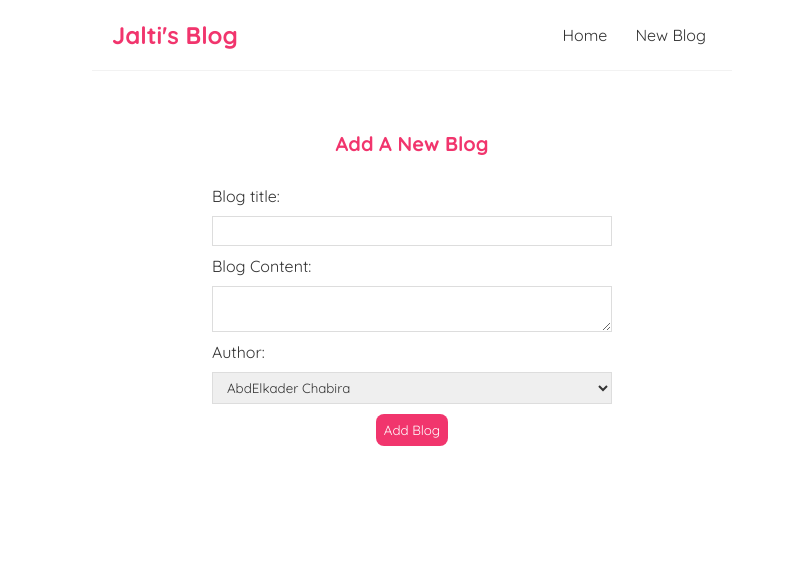
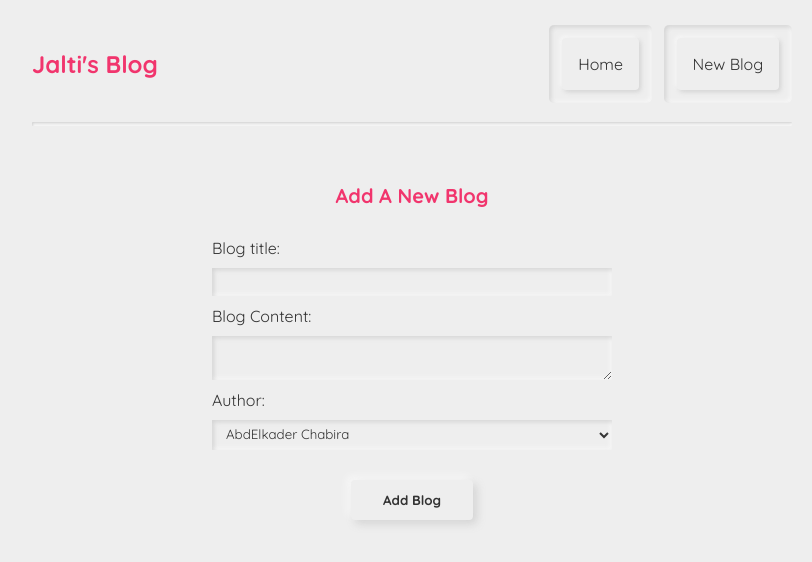
Before and after one commit to riadhmouamnia/react-blog, a React (Create React App) app: page /create in a window 1280 px wide. Shown: the top 562 px of the page, without its empty margins (228-1040 px from the left). Built offline with nearby package versions, Linux system fonts and the light colour scheme.

Commit message:
adding neumorphism style

```diff
--- a/src/Navbar.js
+++ b/src/Navbar.js
@@ -5,8 +5,8 @@ const Navbar = () => {
         <nav className="navbar">
             <h1>Jalti's Blog</h1>
             <div className="links">
-                <Link to="/">Home</Link>
-                <Link to="/create" className="create">New Blog</Link>
+                <div className="buttoncontainer" > <Link to="/">Home</Link> </div>
+                <div className="buttoncontainer" > <Link to="/create" className="create">New Blog</Link> </div>
             </div>
         </nav>
      );
--- a/src/index.css
+++ b/src/index.css
@@ -1,32 +1,84 @@
 @import url('https://fonts.googleapis.com/css2?family=Quicksand:wght@300;400;500;600;700&display=swap');
 
 /* base styles */
+:root {
+  --main-bg-color: #EEEEEE;
+  --dark: #8f8f8f44;
+  --light: #ffffff95;
+}
+
+
 * {
   margin: 0;
   font-family: "Quicksand";
   color: #333;
 }
+body {
+  min-height: 100vh;
+  display: flex;
+  justify-content: center;
+  align-items: center;
+  background-color: var(--main-bg-color);
+}
+#root{
+  flex-grow: 1;
+  display: flex;
+  justify-content: center;
+  align-items: center;
+}
+
+.App {
+  width: 100%;
+  max-width: 800px;
+  min-height: 100vh;
+  height: 100%;
+  border-radius: 5px;
+  /* you can uncomment this line if you want to add same effect to the APP container */
+  /* box-shadow:  4px 4px 10px var(--dark), -4px -4px 10px var(--light); */
+}
 .navbar {
   padding: 20px;
   display: flex;
   align-items: center;
-  max-width: 600px;
-  margin: 0 auto;
-  border-bottom: 1px solid #f2f2f2;
+  max-width: 100%;
+  margin: 5px auto;
+  position: relative;
+}
+
+.buttoncontainer{
+  display: inline-block;
+  padding: 1.8em 0.8em;
+  margin-left: 12px;
+  border-radius: 5px;
+  box-shadow: inset 2px 2px 4px var(--dark), inset -2px -2px 4px var(--light);
+}
+.navbar::after{
+  content: "";
+  position: absolute;
+  width: 95%;
+  padding: 2px 0px;
+  border-radius: 1px;
+  margin-top: 120px;
+  box-shadow: inset 1px 1px 2px var(--dark), inset -1px -1px 2px var(--light);
 }
 .navbar h1 {
   color: #f1356d;
+
 }
 .navbar .links {
   margin-left: auto;
 }
 .navbar a {
-  margin-left: 16px;
   text-decoration: none;
-  padding: 6px;
+  padding: 1em;
+  border-radius: 4px;
+  box-shadow:  2px 2px 4px var(--dark), -2px -2px 4px var(--light);
 }
 .navbar a:hover {
   color: #f1356d;
+}
+.navbar a:active {
+  box-shadow: none;
 }
 
 .creat:hover {
@@ -35,7 +87,7 @@
   border-radius: 8px;
 }
 .content {
-  max-width: 600px;
+  max-width: 700px;
   margin: 40px auto;
   padding: 20px;
 }
@@ -43,12 +95,15 @@
 /* blog previews / list */
 .blog-preview {
   padding: 10px 16px;
-  margin: 20px 0;
-  border-bottom: 1px solid #fafafa;
+  margin: 10px 0;
+  box-shadow:  4px 4px 8px var(--dark), -4px -4px 8px var(--light);
+  border-radius: 5px;
 }
-.blog-preview:hover {
-  box-shadow: 1px 3px 5px rgba(0,0,0,0.1);
+
+.blog-preview:active {
+  box-shadow: none;
 }
+
 .blog-preview h2 {
   font-size: 20px;
   color: #f1356d;
@@ -58,6 +113,12 @@
 .blog-preview a{
   text-decoration: none;
 }
+
+h2 {
+  margin-bottom: 55px;
+  /* color: #f1356d; */
+}
+
 /* blog details page */
 .blog-details h2 {
   font-size: 20px;
@@ -68,12 +129,20 @@
   margin: 20px 0;
 }
 .blog-details button {
-  background: #f1356d;
-  color: #fff;
+  background: #EEEEEE;
   border: 0;
-  padding: 8px;
-  border-radius: 8px;
+  padding: 12px 32px;
+  border-radius: 4px;
+  box-shadow:  4px 4px 8px var(--dark), -4px -4px 8px var(--light);
   cursor: pointer;
+}
+
+.blog-details button:hover {
+  color: #f1356d;
+}
+
+.blog-details button:active {
+  box-shadow: none;
 }
 
 /* create new blog form */
@@ -95,15 +164,29 @@
   width: 100%;
   padding: 6px 10px;
   margin: 10px 0;
-  border: 1px solid #ddd;
+  background-color: #EEEEEE;
+  box-shadow:  inset 2px 2px 4px var(--dark), inset -2px -2px 4px var(--light);
+  border: none;
   box-sizing: border-box;
   display: block;
 }
+
+.create input, .create textarea, .create select:focus {
+  outline: none;
+}
 .create button {
-  background: #f1356d;
-  color: #fff;
+  background: #EEEEEE;
+  font-weight: bold;
   border: 0;
-  padding: 8px;
-  border-radius: 8px;
+  padding: 12px 32px;
+  border-radius: 4px;
   cursor: pointer;
+  margin: 20px auto;
+  box-shadow: 4px 4px 8px var(--dark), -4px -4px 8px var(--light);
 }
+.create button:hover {
+  color: rgb(50, 205, 112);
+}
+.create button:active {
+  box-shadow: none;
+}
```
